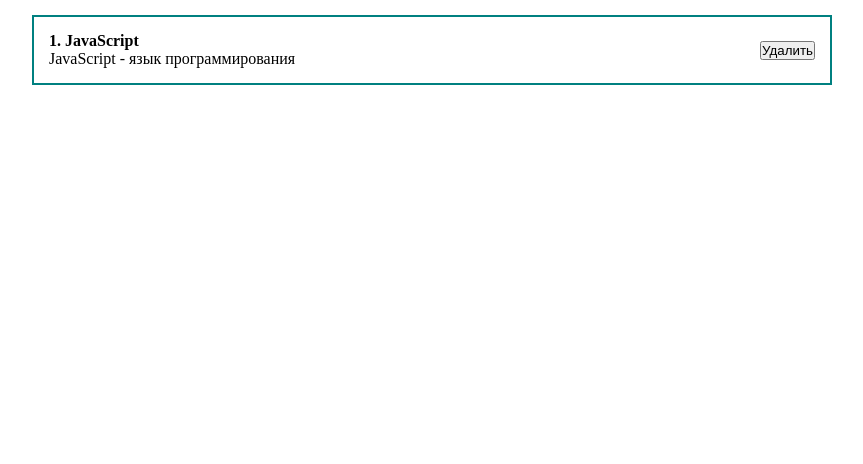
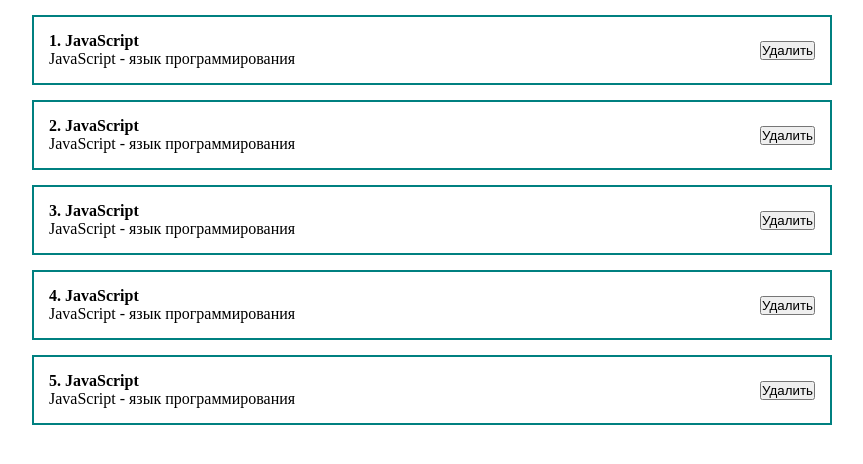
Before and after one commit to simolex/ulbi-react-a-z, a React (Create React App) app: page / in a window 1280 px wide. Shown: the top 464 px of the page, without its empty margins (208-1071 px from the left). Built offline with nearby package versions, Linux system fonts and the light colour scheme.

Commit message:
recive Props to Component

```diff
--- a/src/App.js
+++ b/src/App.js
@@ -5,7 +5,11 @@
 function App() {
   return (
     <div className="App">
-      <PostItem />
+      <PostItem post={{ id: 1, title: "JavaScript", body: "JavaScript - язык программирования" }} />
+      <PostItem post={{ id: 2, title: "JavaScript", body: "JavaScript - язык программирования" }} />
+      <PostItem post={{ id: 3, title: "JavaScript", body: "JavaScript - язык программирования" }} />
+      <PostItem post={{ id: 4, title: "JavaScript", body: "JavaScript - язык программирования" }} />
+      <PostItem post={{ id: 5, title: "JavaScript", body: "JavaScript - язык программирования" }} />
     </div>
   );
 }
--- a/src/components/PostItem.jsx
+++ b/src/components/PostItem.jsx
@@ -1,11 +1,13 @@
 import React from "react";
 
-const PostItem = () => {
+const PostItem = (props) => {
   return (
     <div className="post">
       <div className="post__content">
-        <strong>1. JavaScript</strong>
-        <div>JavaScript - язык программирования</div>
+        <strong>
+          {props.post.id}. {props.post.title}
+        </strong>
+        <div>{props.post.body}</div>
       </div>
       <div className="post__btns">
         <button>Удалить</button>
```
